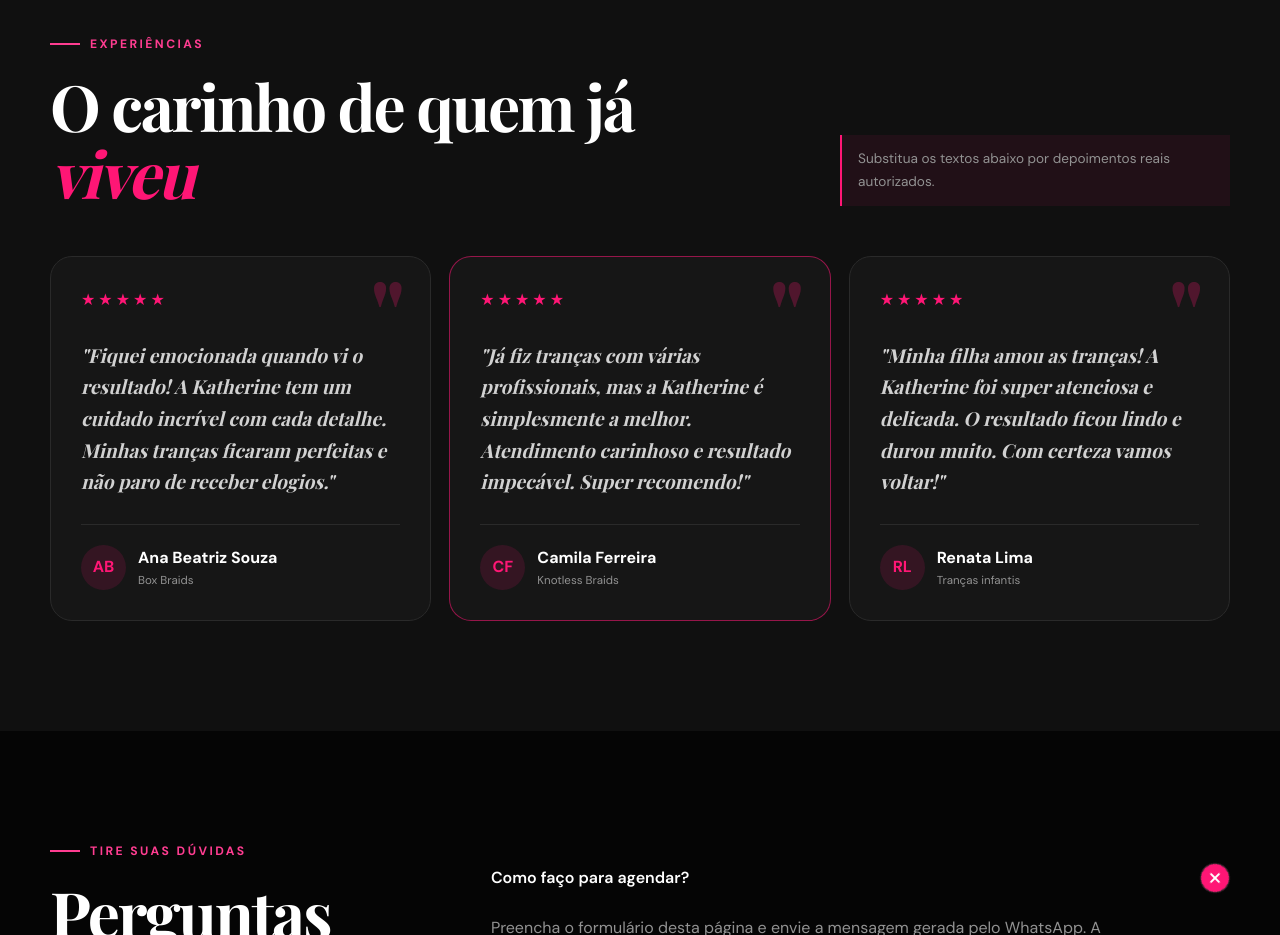
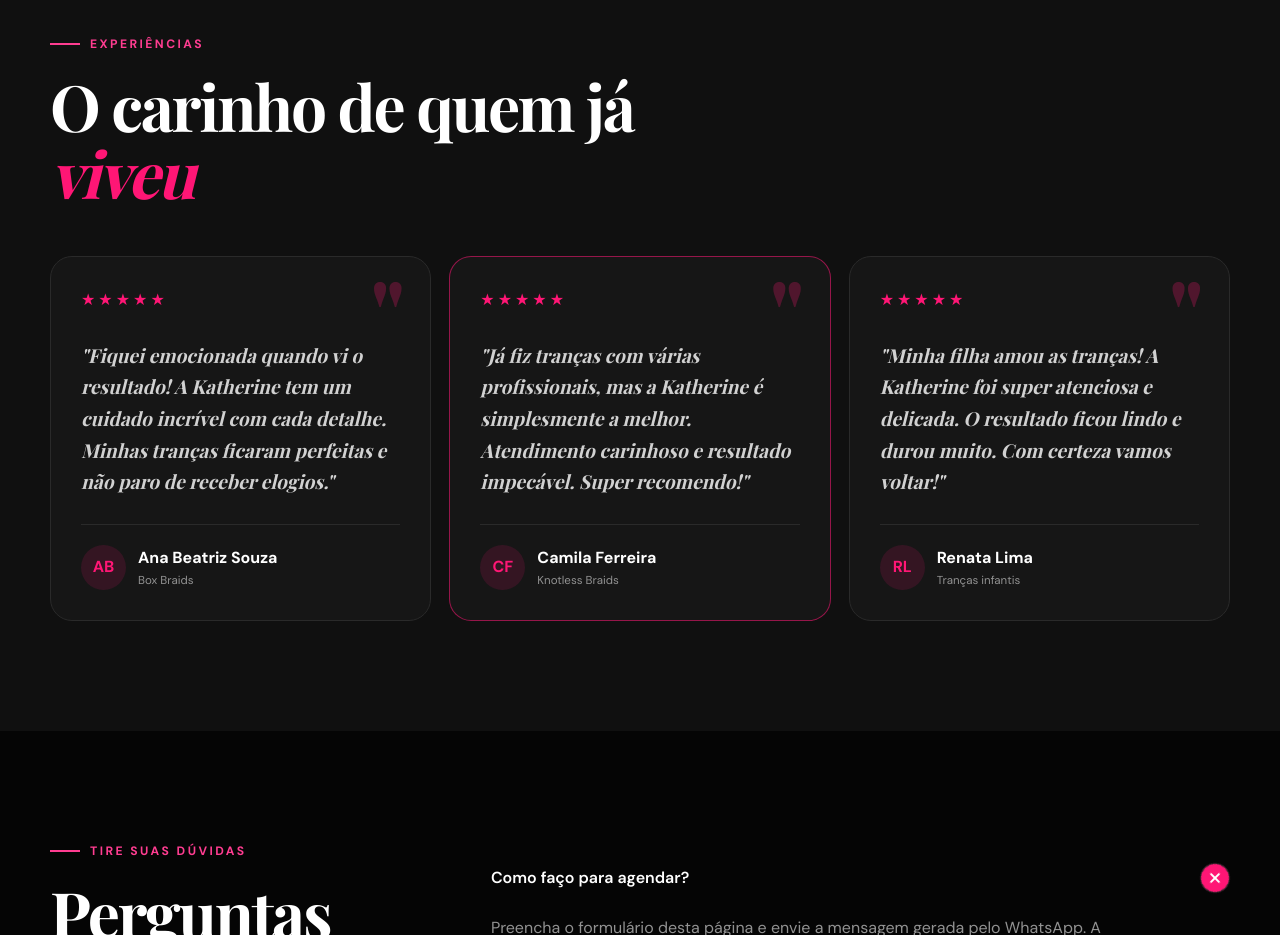
Before and after one commit to letticiasabino/Katherine-braids, a plain HTML site: page index.html in a window 1280 px wide. Shown: the part 6780-7715 px from the top of the page. Drawn offline with nearby package versions, Linux system fonts and the light colour scheme; a web font is replaced by a local one.

Commit message:
update: atualização de conteúdo

```diff
--- a/index.html
+++ b/index.html
@@ -406,7 +406,7 @@
             <p class="eyebrow"><span></span> Experiências</p>
             <h2 id="testimonials-title">O carinho de quem já <em>viveu</em></h2>
           </div>
-          <p class="placeholder-note">Substitua os textos abaixo por depoimentos reais autorizados.</p>
+
         </div>
         <div class="testimonial-grid">
           <article class="testimonial-card reveal">
```
